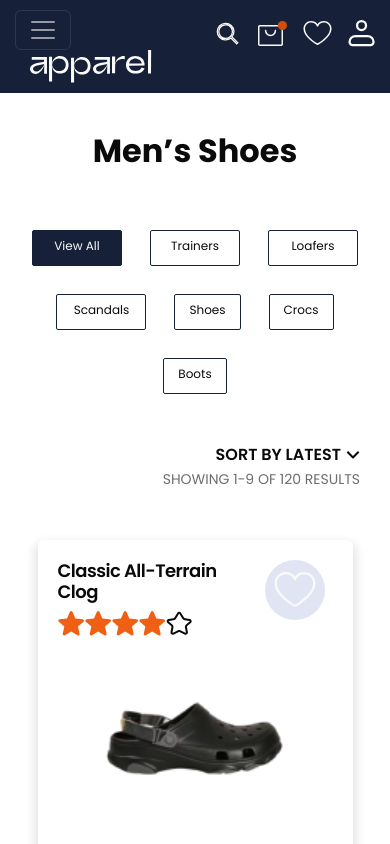
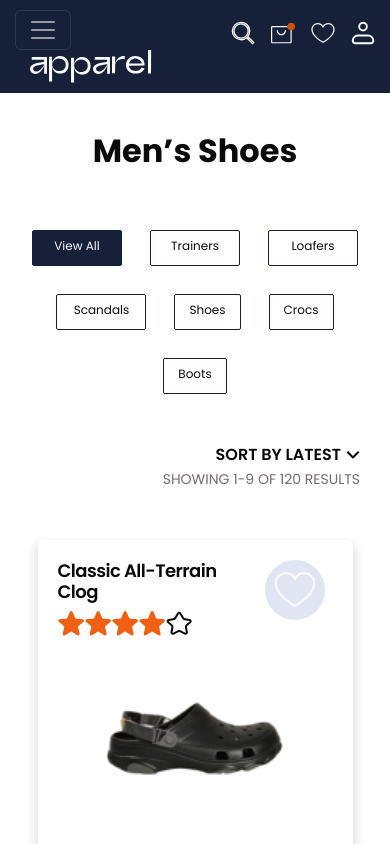
Before and after one commit to steffieMD/hng-task-apparel-app, a React (Vite) app: page / in a window 390 px wide. Shown: the top 844 px of the page. Built offline with nearby package versions, Linux system fonts and the light colour scheme.

Commit message:
Update navbar-footer.css

```diff
--- a/src/styles/navbar-footer.css
+++ b/src/styles/navbar-footer.css
@@ -323,6 +323,12 @@ a.sale {
     justify-self: start;
     align-self: start;
   }
+
+  .nav-icons img {
+    width: 24px;
+    height: 24px;
+  }
+
   .main-footer {
     padding: 0;
     display: block;
```
